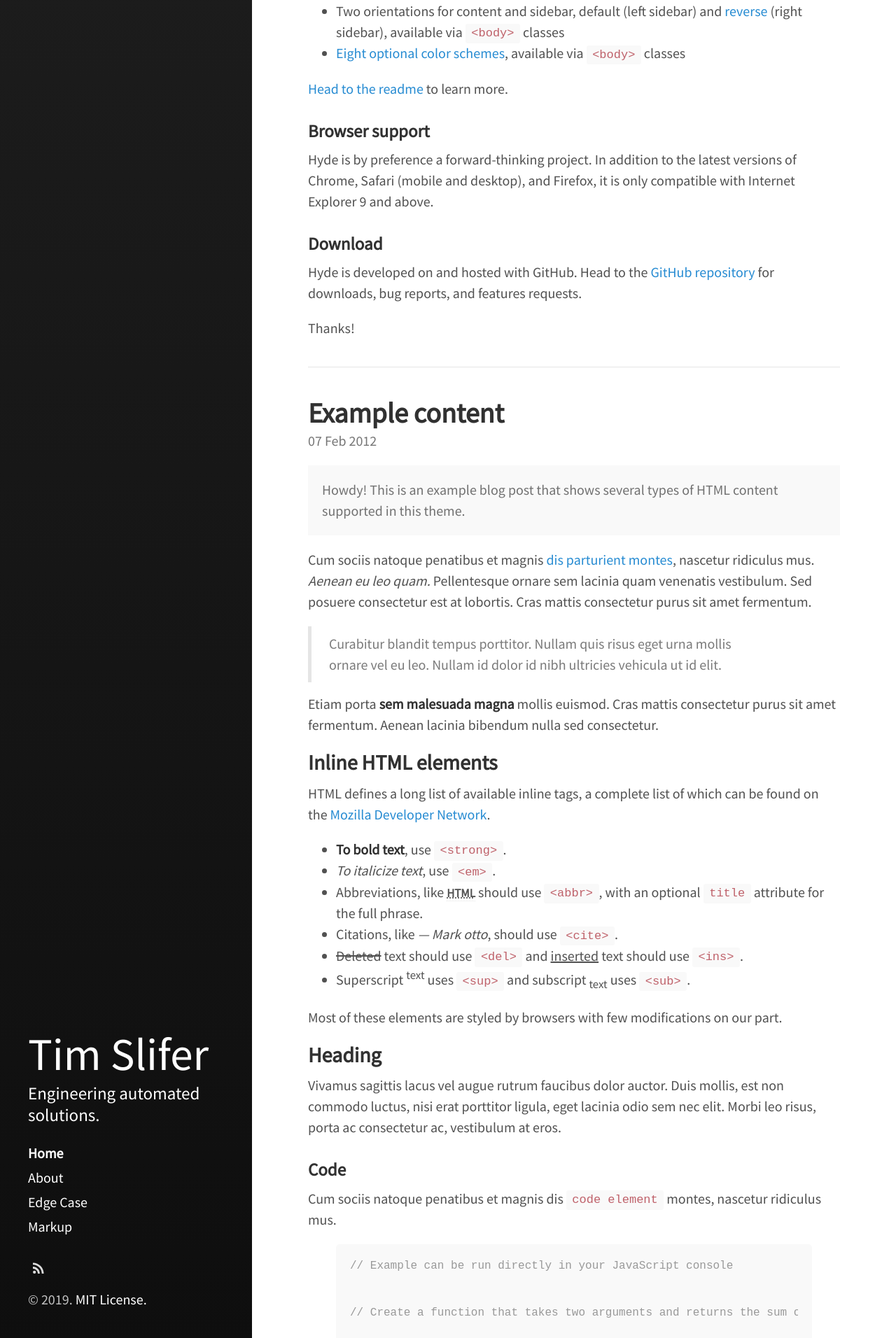
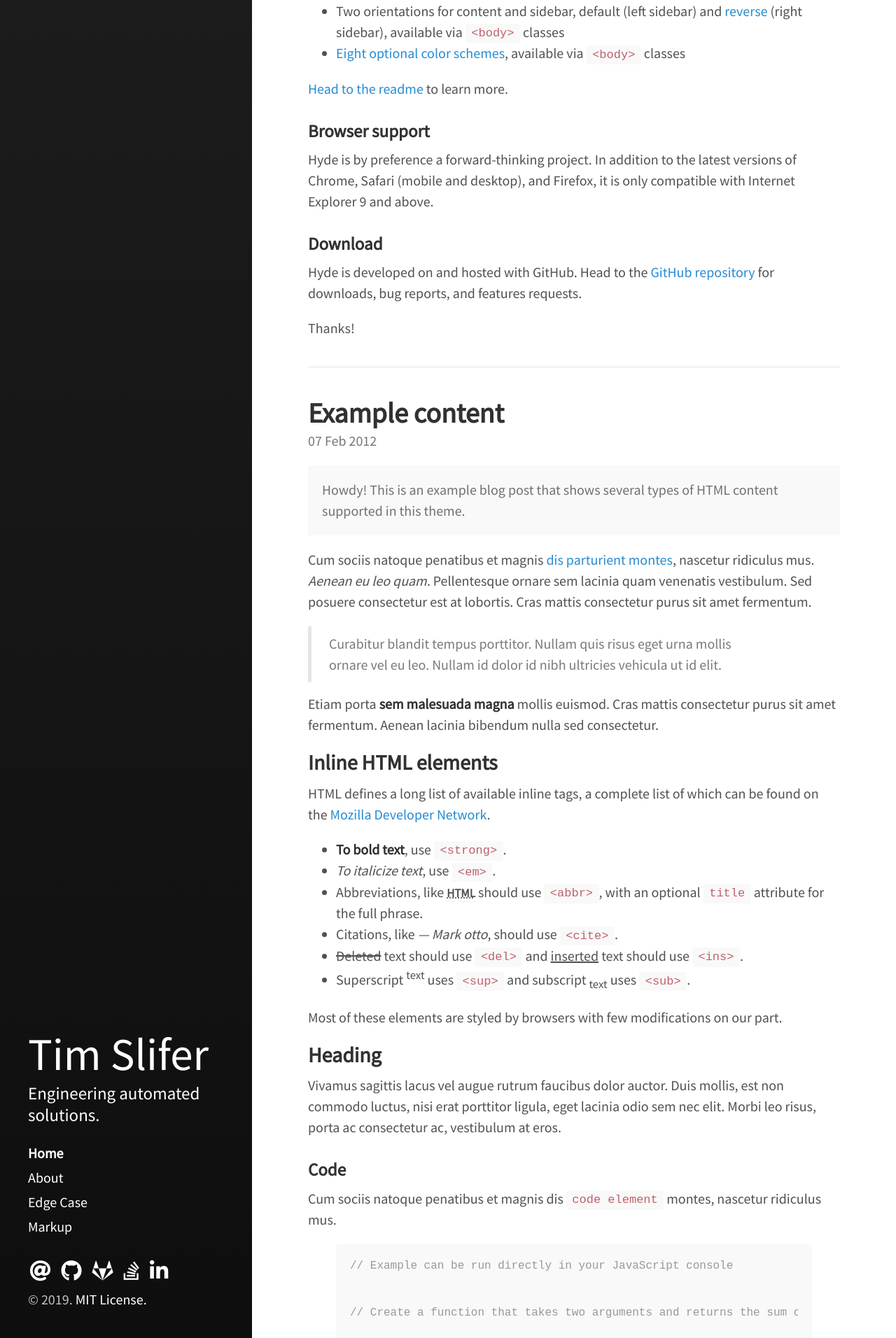
Before and after one commit to tim-slifer/tim-slifer.github.io, a Jekyll site: the page built from index.html, in a window 1280 px wide. Shown: the part 3088-5000 px from the top of the page at 70% size. Built offline with Jekyll 4.4.1, drawn with Linux system fonts in a browser that asks for light colours; nearby versions of some CDN libraries; the list of posts is cut into pages by our own code.

Commit message:
Configured sidebar icons with social links

```diff
--- a/_config.yml
+++ b/_config.yml
@@ -1,12 +1,12 @@
 # Dependencies
-markdown:         kramdown
-highlighter:      rouge
+markdown:           kramdown
+highlighter:        rouge
 
 # Setup
-title:            Tim Slifer
-tagline:          'slifer.io'
-description:      'Engineering automated solutions.'
-url:              https://www.slifer.io
+title:              Tim Slifer
+tagline:            'slifer.io'
+description:        'Engineering automated solutions.'
+url:                https://www.slifer.io
 # baseurl:          '/hydeout'
 # the optional subpath of your site, e.g. "/blog"
 # NB: This applies to all pages in your Jekyll site.
@@ -18,7 +18,7 @@ author:
     name:           'Andrew Fong'
     url:            https://twitter.com/fongandrewc
 
-paginate:         5
+paginate:           5
 # paginate_path:    '/page:num'
 # Or '/blog/page:num' if you want to move your index pages
 
@@ -34,3 +34,11 @@ sidebar_home_link:  true
 # page. If you change your paginate_path,
 # set this to the root of the paginate_path
 # to enable a separate blog link.
+
+github:
+    account:        https://github.com/tim-slifer
+    repo:           https://tim-slifer/tim-slifer.github.io
+gitlab:
+    account:        https://gitlab.com/tim-slifer
+stackoverflow:      https://stackoverflow.com/users/3763338/tim-slifer
+linkedin:           https://linkedin.com/in/timslifer
--- a/_includes/custom-head.html
+++ b/_includes/custom-head.html
@@ -1 +1,2 @@
 <!-- Additional head bits without overriding original head -->
+<link rel="stylesheet" href="https://use.fontawesome.com/releases/v5.8.1/css/all.css" crossorigin="anonymous">
--- a/_includes/sidebar-icon-links.html
+++ b/_includes/sidebar-icon-links.html
@@ -1,31 +1,56 @@
 <nav id="sidebar-icon-links">
-    {% if site.hydeout.repo %}
-    <a id="github-link" class="icon" title="Github Project" aria-label="Github Project" href="{{ site.hydeout.repo }}">
-        {% include svg/github.svg %}
+    <a id="email-link" class="icon" title="Email" aria-label="Email" href="mailto:hello@slifer.io">
+        <i class="fas fa-at"></i>
     </a>
-    <a id="github-download-link" class="icon" title="Download" aria-label="Download"
-       href="{{ site.hydeout.repo }}/archive/v{{ site.hydeout.version }}.zip">
-        {% include svg/download.svg %}
+    <a id="github-link" class="icon" title="Github Account" aria-label="Github Account"
+       href="{{ site.github.account }}">
+        <i class="fab fa-github"></i>
     </a>
-    {% endif %}
-
-    <a id="subscribe-link" class="icon" title="Subscribe" aria-label="Subscribe"
-       href="{{ site.baseurl }}/{{ site.feed.path | default: 'feed.xml' }}">
-        {% include svg/feed.svg %}
+    <a id="gitlab-link" class="icon" title="Gitlab Account" aria-label="Gitlab Account"
+       href="{{ site.github.account }}">
+        <i class="fab fa-gitlab"></i>
+    </a>
+    <a id="stack-overflow-link" class="icon" title="Stack-Overflow Profile" aria-label="Stack-Overflow Profile"
+       href="{{ site.stackoverflow }}">
+        <i class="fab fa-stack-overflow"></i>
+    </a>
+    <a id="linkedin-link" class="icon" title="Linkedin Profile" aria-label="Linkedin Profile"
+       href="{{ site.linkedin }}">
+        <i class="fab fa-linkedin-in"></i>
     </a>
 
-    {% comment %}
-    Check if we have tag or search pages page active before linking to it.
-    {% endcomment %}
-    {% assign tags_page = false %}
-    {% assign search_page = false %}
-    {% for node in site.pages %}
-    {% if node.layout == "tags" %}
-    {% assign tags_page = node %}
-    {% elsif node.layout == "search" %}
-    {% assign search_page = node %}
-    {% endif %}
-    {% endfor %}
+    <!--<a id="twitter-link"-->
+    <!--   class="icon" title="Twitter Account" aria-label="Twitter Account"-->
+    <!--   href="{{ site.twitter }}">-->
+    <!--    <i class="fab fa-twitter"></i>-->
+    <!--</a>-->
+
+    <!--{% if site.hydeout.repo %}-->
+    <!--<a id="github-link" class="icon" title="Github Project" aria-label="Github Project" href="{{ site.hydeout.repo }}">-->
+    <!--    {% include svg/github.svg %}-->
+    <!--</a>-->
+    <!--<a id="github-download-link" class="icon" title="Download" aria-label="Download"-->
+    <!--   href="{{ site.github.repo }}/archive/v{{ site.hydeout.version }}.zip">-->
+    <!--    {% include svg/download.svg %}-->
+    <!--</a>-->
+    <!--{% endif %}-->
+    <!--<a id="subscribe-link" class="icon" title="Subscribe" aria-label="Subscribe"-->
+    <!--   href="{{ site.baseurl }}/{{ site.feed.path | default: 'feed.xml' }}">-->
+    <!--    {% include svg/feed.svg %}-->
+    <!--</a>-->
+
+    <!--{% comment %}-->
+    <!--Check if we have tag or search pages page active before linking to it.-->
+    <!--{% endcomment %}-->
+    <!--{% assign tags_page = false %}-->
+    <!--{% assign search_page = false %}-->
+    <!--{% for node in site.pages %}-->
+    <!--{% if node.layout == "tags" %}-->
+    <!--{% assign tags_page = node %}-->
+    <!--{% elsif node.layout == "search" %}-->
+    <!--{% assign search_page = node %}-->
+    <!--{% endif %}-->
+    <!--{% endfor %}-->
 
     {% if tags_page %}
     <a id="tags-link" class="icon{% if page.url == '/tags' %} active{% endif %}" title="Tags" aria-label="Tags"
```
